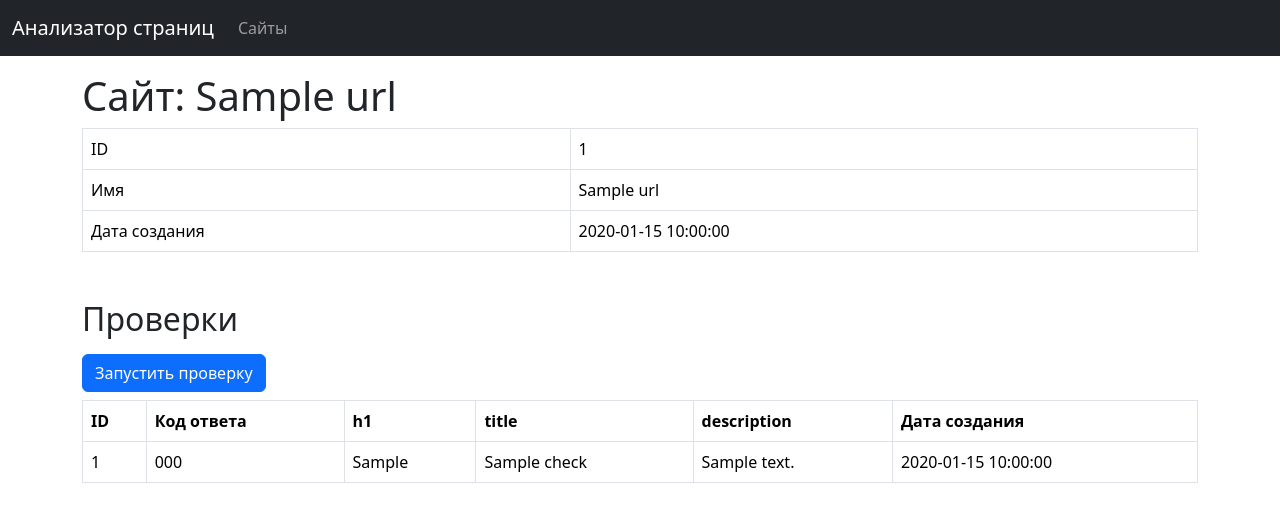
After one commit to DaniilShomin/project_fastapi, a FastAPI app: template page_analyzer/templates/urls/show.html in a window 1280 px wide. The commit adds this page. Shown: the top 522 px of the page. Run offline with FastAPI, Linux system fonts and the light colour scheme; the template is opened without the code that fills it: most values are stand-ins (such as "Sample title", 1, 10 or a date in 2020); parts of the project's set-up code (start-up, migrations or seed data) failed here and were passed over.

Commit message:
add url_show

```diff
--- a/page_analyzer/api/urls.py
+++ b/page_analyzer/api/urls.py
@@ -21,10 +21,11 @@ class UrlsRouter:
         self._setup_routes()
 
     def _setup_routes(self):
-        self.router.add_api_route("/", self.urls_get, methods=["GET"])
+        self.router.add_api_route("/", self.urls_list, methods=["GET"])
         self.router.add_api_route("/", self.urls_post, methods=["POST"])
+        self.router.add_api_route("/{id}/", self.urls_show, methods=["GET"])
 
-    async def urls_get(self, request: Request):
+    async def urls_list(self, request: Request):
         repo = UrlReposetory()
         urls = repo.get_content(reversed=True)
         check_repo = UrlCheckReposetory()
@@ -58,8 +59,28 @@ class UrlsRouter:
         url_in_repo = repo.get_by_name(norm_url["name"])
         if url_in_repo:
             flash(request, "Страница уже существует", "info")
-            return RedirectResponse(url="/", status_code=303)
+            return RedirectResponse(
+                url=request.url_for("index"), status_code=303
+            )
         else:
-            repo.save(norm_url)
+            saved_url = repo.save(norm_url)
             flash(request, "Страница успешно добавлена", "success")
-        return RedirectResponse(url="/", status_code=303)
+        return RedirectResponse(
+            url=request.url_for("url_show", saved_url["id"]), status_code=303
+        )
+
+    async def urls_show(self, id: int, request: Request):
+        repo = UrlReposetory()
+        check_repo = UrlCheckReposetory()
+        url = repo.find(id)
+        checks_url = check_repo.get_content(id, reversed=True)
+        messages = get_flashed_messages(request)
+        return self.templates.TemplateResponse(
+            "urls/show.html",
+            {
+                "request": request,
+                "messages": messages,
+                "url": url,
+                "checks_url": checks_url,
+            },
+        )
--- a/page_analyzer/main.py
+++ b/page_analyzer/main.py
@@ -28,10 +28,12 @@ templates.env.globals["get_flashed_messages"] = get_flashed_messages
 
 @app.get("/")
 async def index(request: Request):
+    message = get_flashed_messages(request)
     return templates.TemplateResponse(
         "index.html",
         {
             "request": request,
+            "messages": message,
         },
     )
 
--- a/page_analyzer/modules.py
+++ b/page_analyzer/modules.py
@@ -15,9 +15,8 @@ def flash(request: Request, message: typing.Any, category: str = "") -> None:
 
 
 def get_flashed_messages(request: Request):
-    print(request.session)
     return (
-        request.session.pop("_messages")
+        request.session.pop("_messages")[0]
         if "_messages" in request.session
         else []
     )
--- a/page_analyzer/repositories/url_reposetory.py
+++ b/page_analyzer/repositories/url_reposetory.py
@@ -44,6 +44,7 @@ class UrlReposetory:
             )
             session.add(url)
             session.commit()
+            return url
 
     def get_by_name(self, name):
         with self.conn as session:
--- a/page_analyzer/templates/layout.html
+++ b/page_analyzer/templates/layout.html
@@ -14,13 +14,18 @@
           <div class="collapse navbar-collapse" id="navbarSupportedContent">
             <ul class="navbar-nav me-auto mb-2 mb-lg-0">
               <li class="nav-item">
-                <a class="nav-link" href="{{ url_for('urls_get') }}">Сайты</a>
+                <a class="nav-link" href="{{ url_for('urls_list') }}">Сайты</a>
               </li>
             </ul>
           </div>
         </div>
       </nav>
     </header>
+    {% if messages %}
+      <div class="alert alert-{{ messages.category }}" role="alert">
+          {{ messages.message }}
+      </div>
+    {% endif %}
     {% block main %}
     {% endblock %}
   </body>
--- /dev/null
+++ b/page_analyzer/templates/urls/show.html
@@ -0,0 +1,52 @@
+{% extends "layout.html" %}
+{% block main %}
+<main>
+  <div class="container-md mt-3">
+    <h1>Сайт: {{ url.name }}</h1>
+    <table class="table table-bordered table-hover" data-test="urls">
+      <tbody>
+        <tr>
+            <td>ID</td>
+            <td>{{ url.id }}</td>
+        </tr>
+        <tr>
+            <td>Имя</td>
+            <td>{{ url.name }}</td>
+        </tr>
+        <tr>
+            <td>Дата создания</td>
+            <td>{{ url.created_at }}</td>
+        </tr>
+      </tbody>
+    </table>
+    <h2 class="mt-5 mb-3">Проверки</h2>
+    <form action="#" method="post">
+        <input type="submit" class="btn btn-primary" value="Запустить проверку">
+    </form>
+    <table class="table table-bordered table-hover mt-2" data-test="checks">
+        <thead>
+            <tr>
+            <th>ID</th>
+            <th>Код ответа</th>
+            <th>h1</th>
+            <th>title</th>
+            <th>description</th>
+            <th>Дата создания</th>
+            </tr>
+        </thead>
+        <tbody>
+            {% for check in checks_url %}
+            <tr>
+                <td>{{ check.id }}</td>
+                <td>{{ check.status_code }}</td>
+                <td>{{ check.h1 }}</td>
+                <td>{{ check.title }}</td>
+                <td>{{ check.description }}</td>
+                <td>{{ check.created_at }}</td>
+            </tr>
+            {% endfor %}
+        </tbody>
+    </table>
+  </div>
+</main>
+{% endblock %}
```
Also changed, not shown: page_analyzer/templates/index.html (+0 -7 lines), page_analyzer/templates/urls/index.html (+1 -8 lines).
